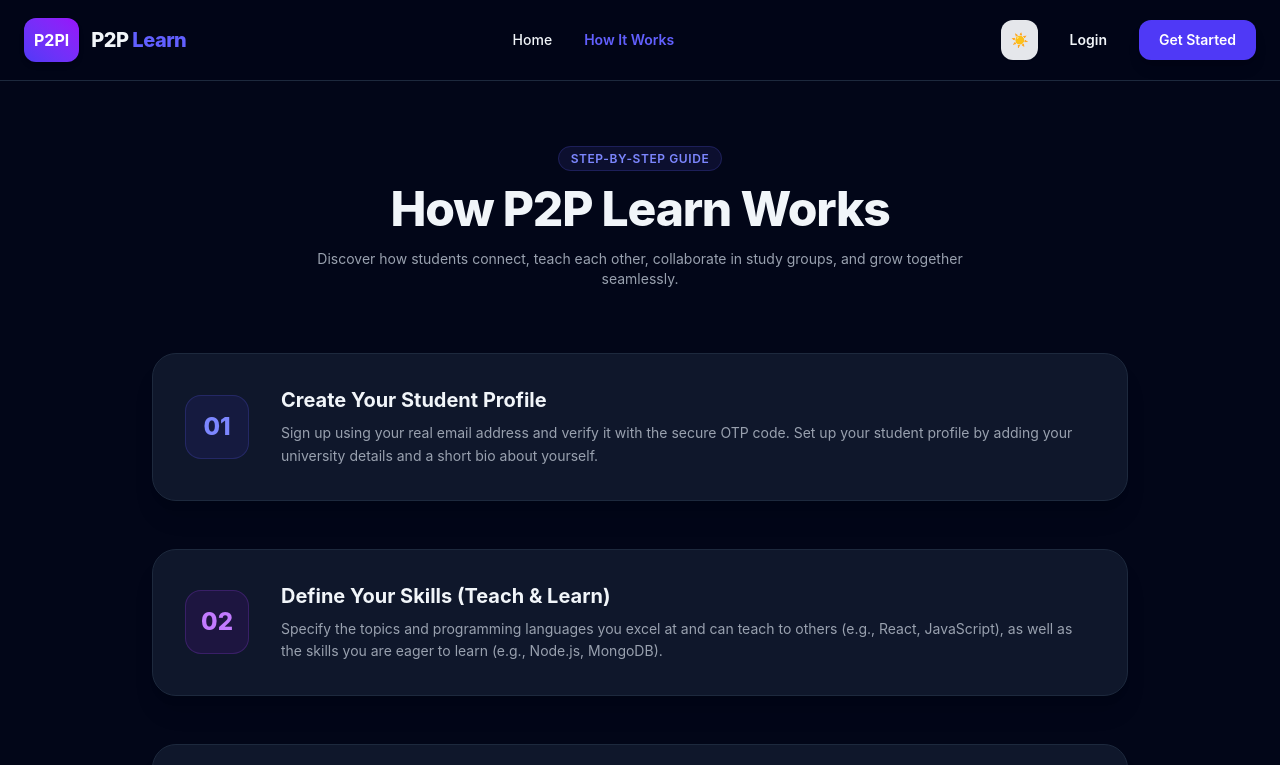
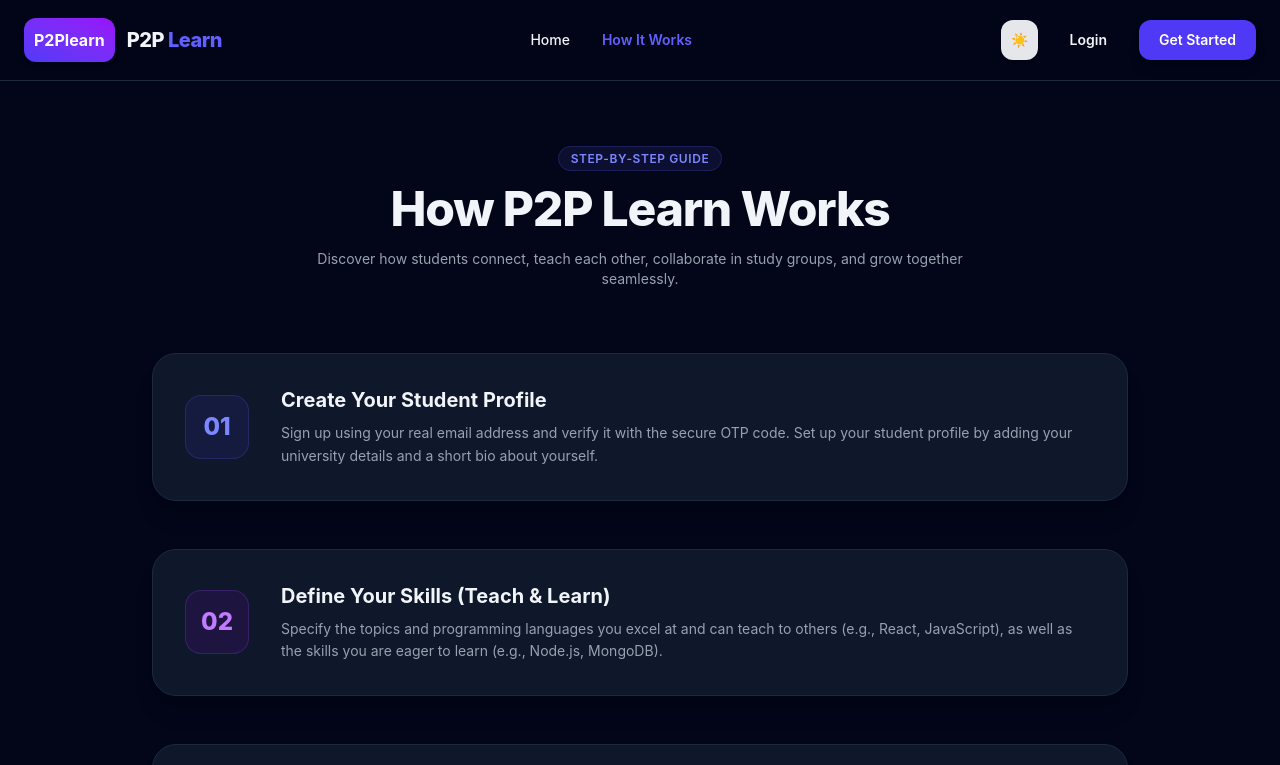
Before and after one commit to gize22/P2P, a React (Vite) app in the folder frontend/: page /how-it-works in a window 1280 px wide. Shown: the top 765 px of the page. Built offline with nearby package versions, Linux system fonts and the light colour scheme; no server answers.

Commit message:
trying commint on gize22

```diff
--- a/frontend/src/pages/HowItWorks.jsx
+++ b/frontend/src/pages/HowItWorks.jsx
@@ -34,7 +34,7 @@ export default function HowItWorks() {
       <nav className={`w-full border-b backdrop-blur-md sticky top-0 z-50 transition-colors duration-200 ${darkMode ? "bg-slate-950/90 border-slate-800" : "bg-white/90 border-gray-200"}`}>
         <div className="max-w-7xl mx-auto px-6 h-20 flex justify-between items-center">
           <div className="flex items-center gap-3">
-            <div className="bg-gradient-to-tr from-indigo-600 to-purple-600 text-white p-2.5 rounded-xl font-bold text-base shadow-md">P2Pl</div>
+            <div className="bg-gradient-to-tr from-indigo-600 to-purple-600 text-white p-2.5 rounded-xl font-bold text-base shadow-md">P2Plearn</div>
             <span className="text-xl font-extrabold tracking-tight">P2P <span className="text-indigo-500">Learn</span></span>
           </div>
           <div className="hidden md:flex items-center gap-8 text-sm font-medium">
```
